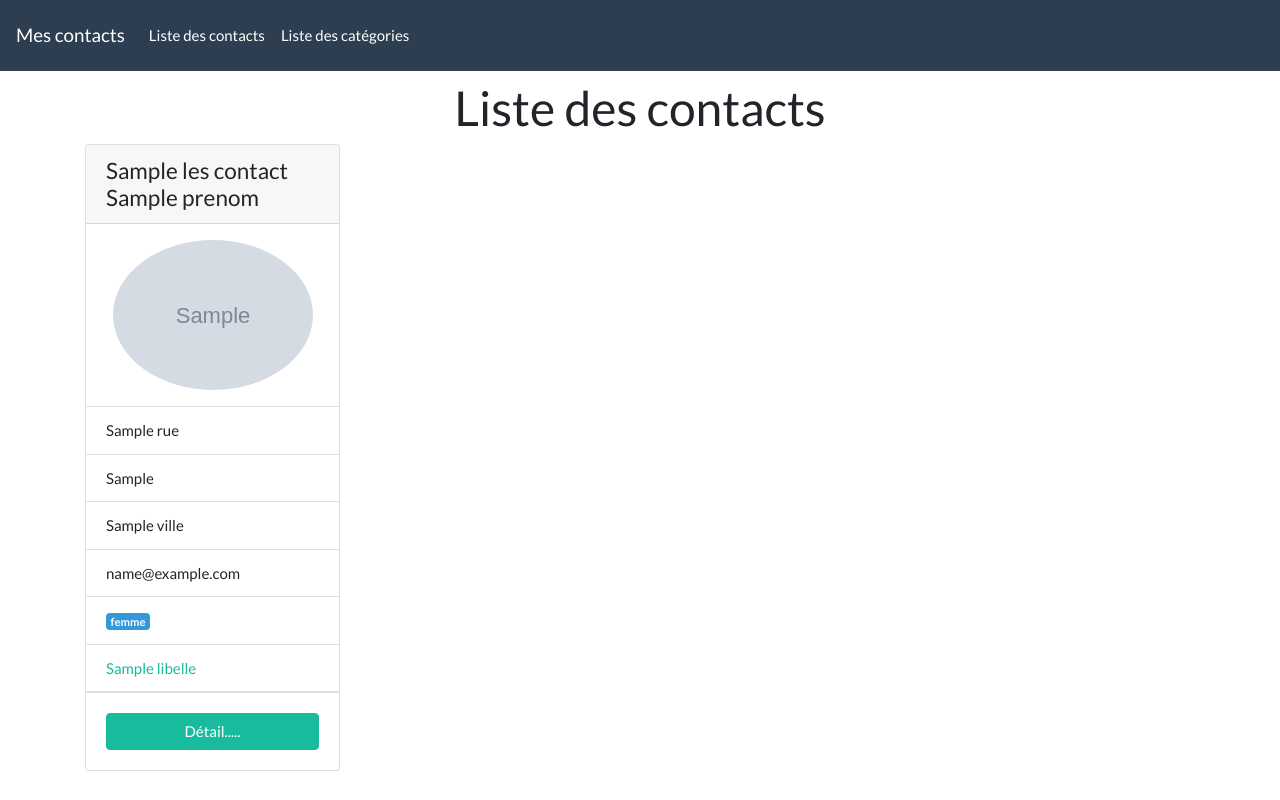
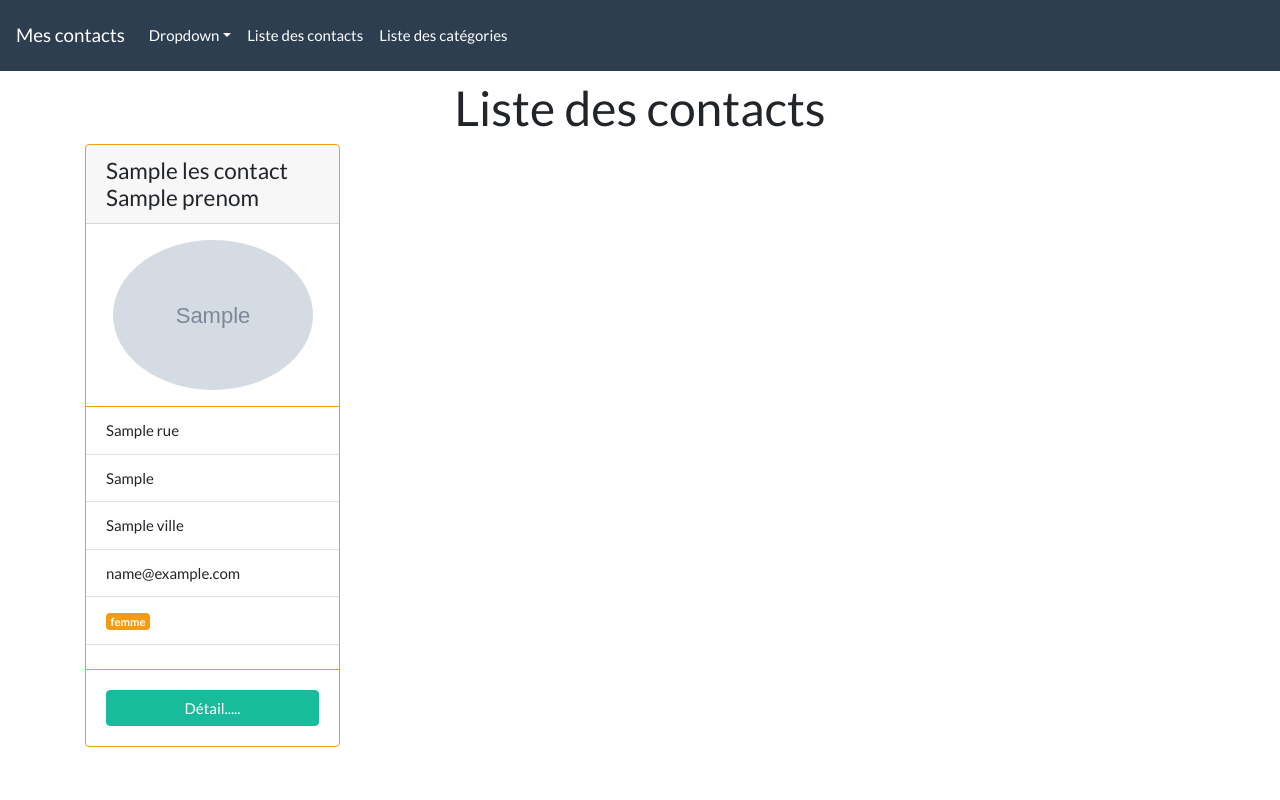
Before and after one commit to Maissoum/TpSymphony5, a Symfony app: template templates/contact/listeContacts.html.twig in a window 1280 px wide. Run offline with Twig, Linux system fonts and the light colour scheme; the template is opened without the code that fills it: most values are stand-ins (such as "Sample title", 1, 10 or a date in 2020); grey boxes marked "Sample" are stand-in pictures; some libraries are stand-ins or nearby versions.

Commit message:
10/04/2025

```diff
--- a/templates/base.html.twig
+++ b/templates/base.html.twig
@@ -25,6 +25,17 @@
 
         <div class="collapse navbar-collapse" id="navbarColor01">
             <ul class="navbar-nav mr-auto">
+                 <a class="nav-link dropdown-toggle" data-toggle="dropdown" href="#" role="button" aria-haspopup="true" aria-expanded="false">Dropdown</a>
+                <div class="dropdown-menu" >
+                    <a class="dropdown-item" href="{{ path('app_contacts')}}">Liste des contacts</a>
+                    <div class="dropdown-divider"></div>
+                    <a class="dropdown-item" href="#">Liste des hommes</a>
+                    <a class="dropdown-item" href="#">Liste des femmes</a>
+
+                </div>
+
+
+
                 <li class="nav-item ">
                     <a class="nav-link" href="{{ path('app_contacts')}}">Liste des contacts
                     </a>
--- /dev/null
+++ b/templates/contact/_ficheContact.html.twig
@@ -0,0 +1,27 @@
+<div class="card mb-3 {% if leContact.sexe == 0 %} border-info {% else %} border-warning {% endif %}">
+            <h4 class="card-header"> {{ leContact.nom}} {{leContact.prenom }} </h4>
+            <img class="avatar mx-auto my-3" src=" {{ leContact.avatar }} " class="d-block user-select-none" width="100%" aria-label="Placeholder: Image cap"  style="height: auto; max-width: 200px; display: block">
+            <ul class="list-group list-group-flush">
+                <li class="list-group-item">{{ leContact.rue}}</li>
+                <li class="list-group-item">{{ leContact.cp}}</li>
+                <li class="list-group-item">{{ leContact.ville}}</li>
+                <li class="list-group-item">{{ leContact.mail}}</li>
+                <li class="list-group-item">
+
+                    {% if leContact.sexe==0 %}
+                        <span class="badge badge-info">homme</span>
+                    {% else %}
+                        <span class="badge badge-warning">femme</span>
+                    {% endif %}
+
+                </li>
+                {% if mode == 'listeContacts' %}
+                    <li class="list-group-item"> <a href="{{path('app_ficheCategorie', {'id': leContact.categorie.id})}}"> {{ leContact.categorie.libelle}}</a>
+                    </li>
+
+                {% endif %}
+            </ul>
+            <div class="card-body">
+                <a href="{{path('app_ficheContact', {'id': leContact.id })}}" class="btn btn-success btn-block text-center">Détail.....</a>
+            </div>
+</div>
--- a/templates/contact/ficheContact.html.twig
+++ b/templates/contact/ficheContact.html.twig
@@ -30,6 +30,7 @@
                         {% endif %}
 
                     </li>
+                     <li class="list-group-item"> <a href="{{path('app_ficheCategorie', {'id': leContact.categorie.id})}}"> {{ leContact.categorie.libelle}}</a></li>
                 </ul>
             </div>
         </div>
--- a/templates/contact/listeContacts.html.twig
+++ b/templates/contact/listeContacts.html.twig
@@ -10,29 +10,7 @@
 
 {% for leContact in lesContacts %}
 <div class="col-sm-12 col-md-12 col-lg-4 col-xl-3">
-    <div class="card mb-3">
-        <h4 class="card-header"> {{ leContact.nom}} {{leContact.prenom }} </h4>
-        <img class="avatar mx-auto my-3" src=" {{ leContact.avatar }} " class="d-block user-select-none" width="100%" aria-label="Placeholder: Image cap"  style="height: auto; max-width: 200px; display: block">
-        <ul class="list-group list-group-flush">
-            <li class="list-group-item">{{ leContact.rue}}</li>
-            <li class="list-group-item">{{ leContact.cp}}</li>
-            <li class="list-group-item">{{ leContact.ville}}</li>
-            <li class="list-group-item">{{ leContact.mail}}</li>
-            <li class="list-group-item">
-
-                {% if leContact.sexe==0 %}
-                    <span class="badge badge-info">homme</span>
-                {% else %}
-                    <span class="badge badge-info">femme</span>
-                {% endif %}
-
-            </li>
-            <li class="list-group-item"> <a href=" {{path}} "> {{ leContact.categorie.libelle}}</li>
-        </ul>
-        <div class="card-body">
-            <a href="{{path('app_ficheContact', {'id': leContact.id })}}" class="btn btn-success btn-block text-center">Détail.....</a>
-        </div>
-    </div>
+    {{include('contact/_ficheContact.html.twig', {'mode':'listeContacts'})}}
 </div>
 
 {% endfor %}
```
Also changed, not shown: templates/categorie/ficheCategorie.html.twig (+11 -1 lines).
